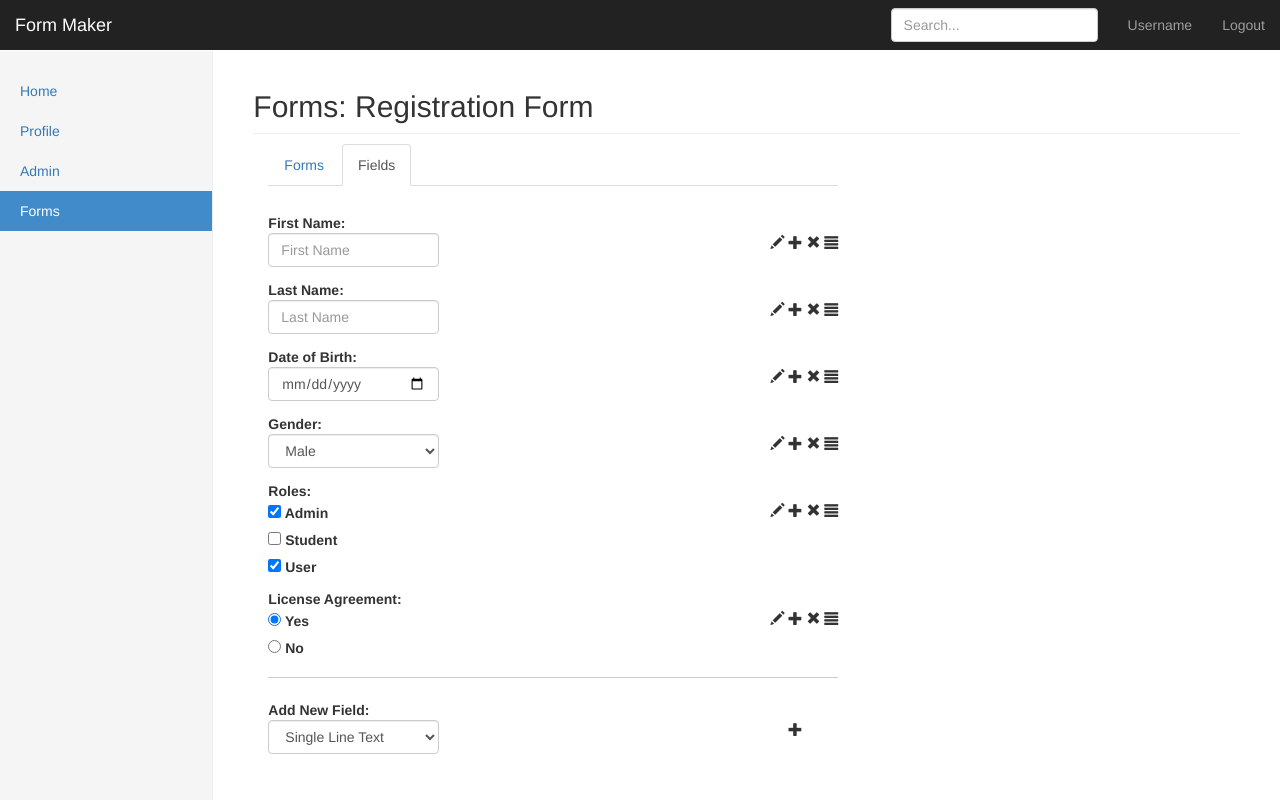
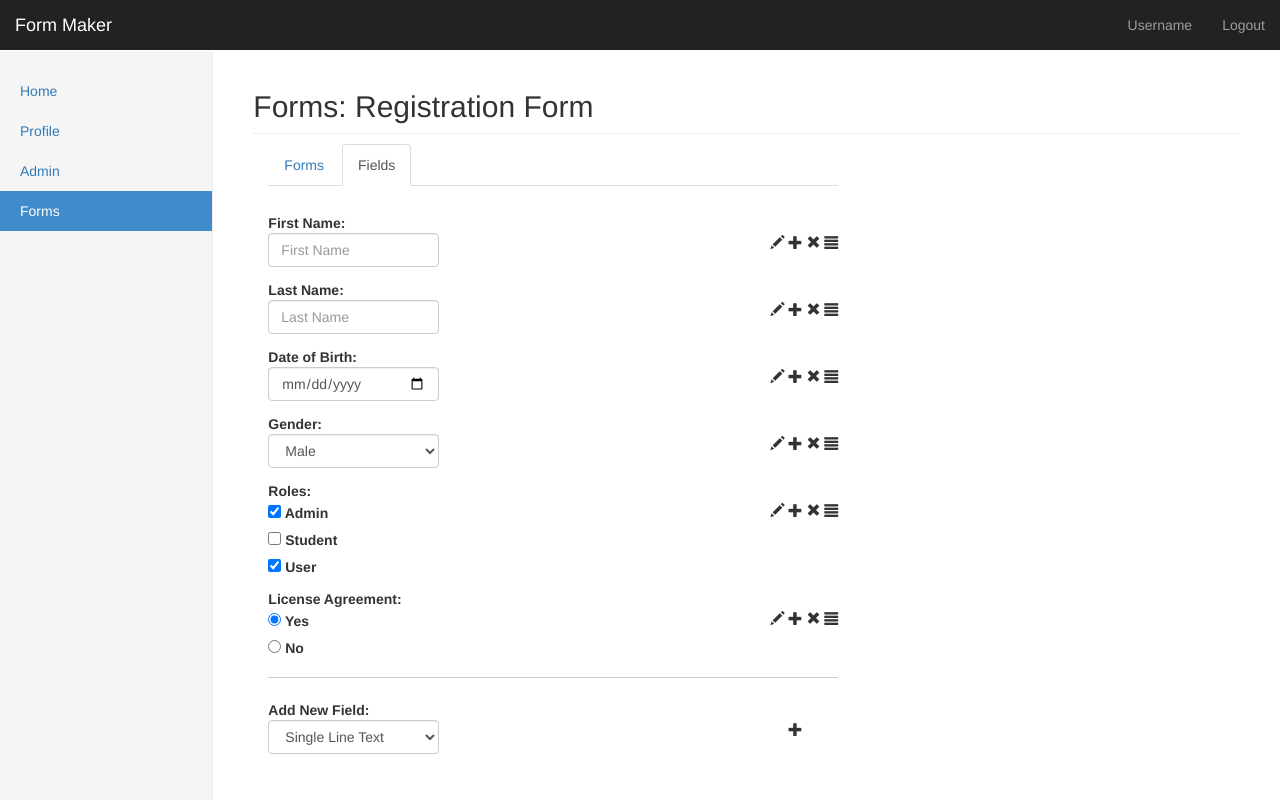
Before and after one commit to tanmayub/webdev, a website: page public/assignment/form-fields.html in a window 1280 px wide. Shown: the top 800 px of the page. Drawn offline with nearby package versions, Linux system fonts and the light colour scheme.

Commit message:
removing search bar

```diff
--- a/public/assignment/form-fields.html
+++ b/public/assignment/form-fields.html
@@ -42,9 +42,9 @@
                 <li><a href="home.html">Username</a></li>
                 <li><a href="home.html">Logout</a></li>
             </ul>
-            <form class="navbar-form navbar-right">
-                <input type="text" class="form-control" placeholder="Search...">
-            </form>
+            <!--<form class="navbar-form navbar-right">
+                    <input type="text" class="form-control" placeholder="Search...">
+                </form>-->
         </div>
     </div>
 </nav>
```
Also changed, not shown: public/assignment/admin.html (+2 -2 lines), public/assignment/forms.html (+2 -2 lines), public/assignment/home.html (+2 -2 lines), public/assignment/login.html (+2 -2 lines), public/assignment/profile.html (+2 -2 lines), public/assignment/register.html (+2 -2 lines).
